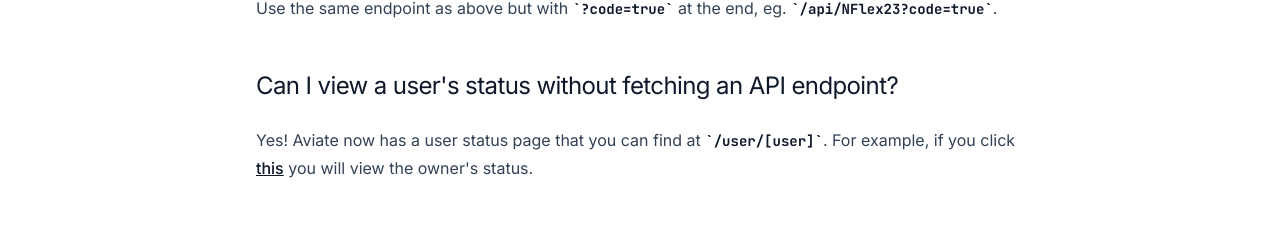
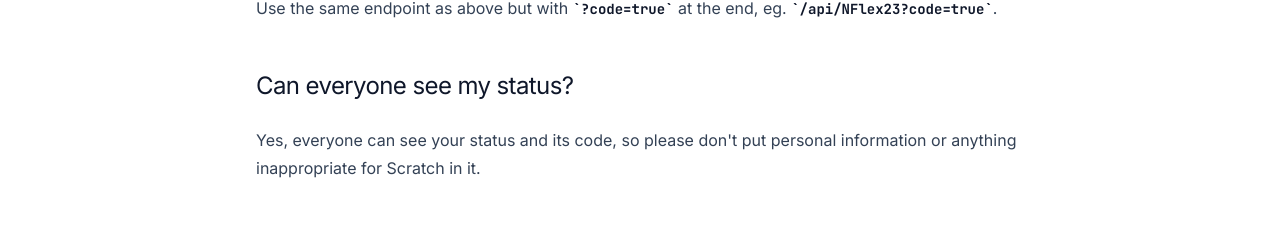
Before and after one commit to MystPi/aviate, a SvelteKit app: page /faq in a window 1280 px wide. Shown: the part 632-864 px from the top of the page. Built offline with nearby package versions, Linux system fonts and the light colour scheme; no server answers.

Commit message:
💬 Update FAQ

```diff
--- a/src/routes/faq/+page.svelte
+++ b/src/routes/faq/+page.svelte
@@ -35,13 +35,6 @@
       <code>/api/NFlex23?code=true</code>.
     </p>
 
-    <h2>Can I view a user&#39;s status without fetching an API endpoint?</h2>
-    <p>
-      Yes! Aviate now has a user status page that you can find at
-      <code>/user/[user]</code>. For example, if you click
-      <a href="/user/NFlex23">this</a> you will view the owner&#39;s status.
-    </p>
-
     <h2>Can everyone see my status?</h2>
     <p>
       Yes, everyone can see your status and its code, so please don&#39;t put personal information
```
